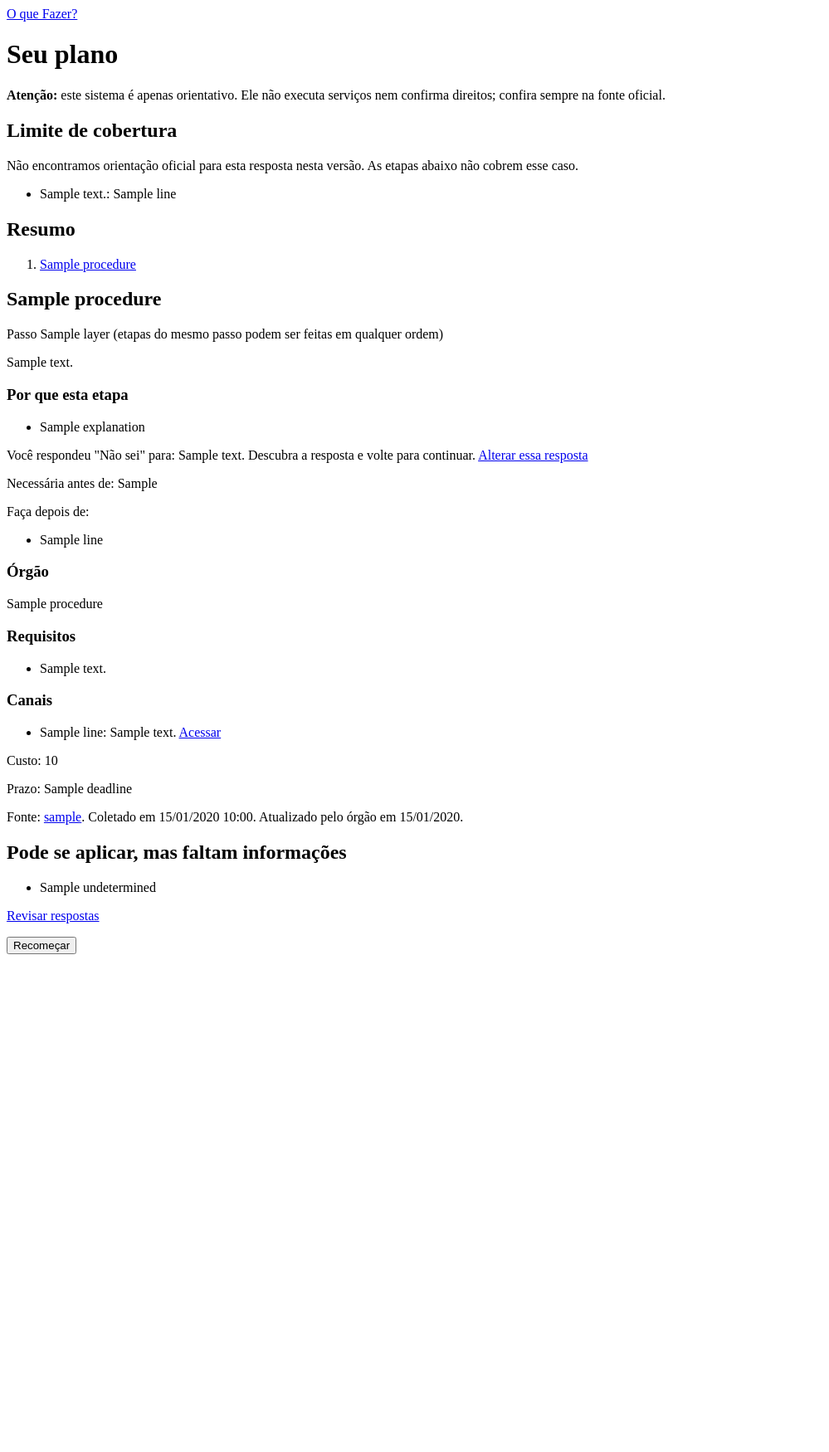
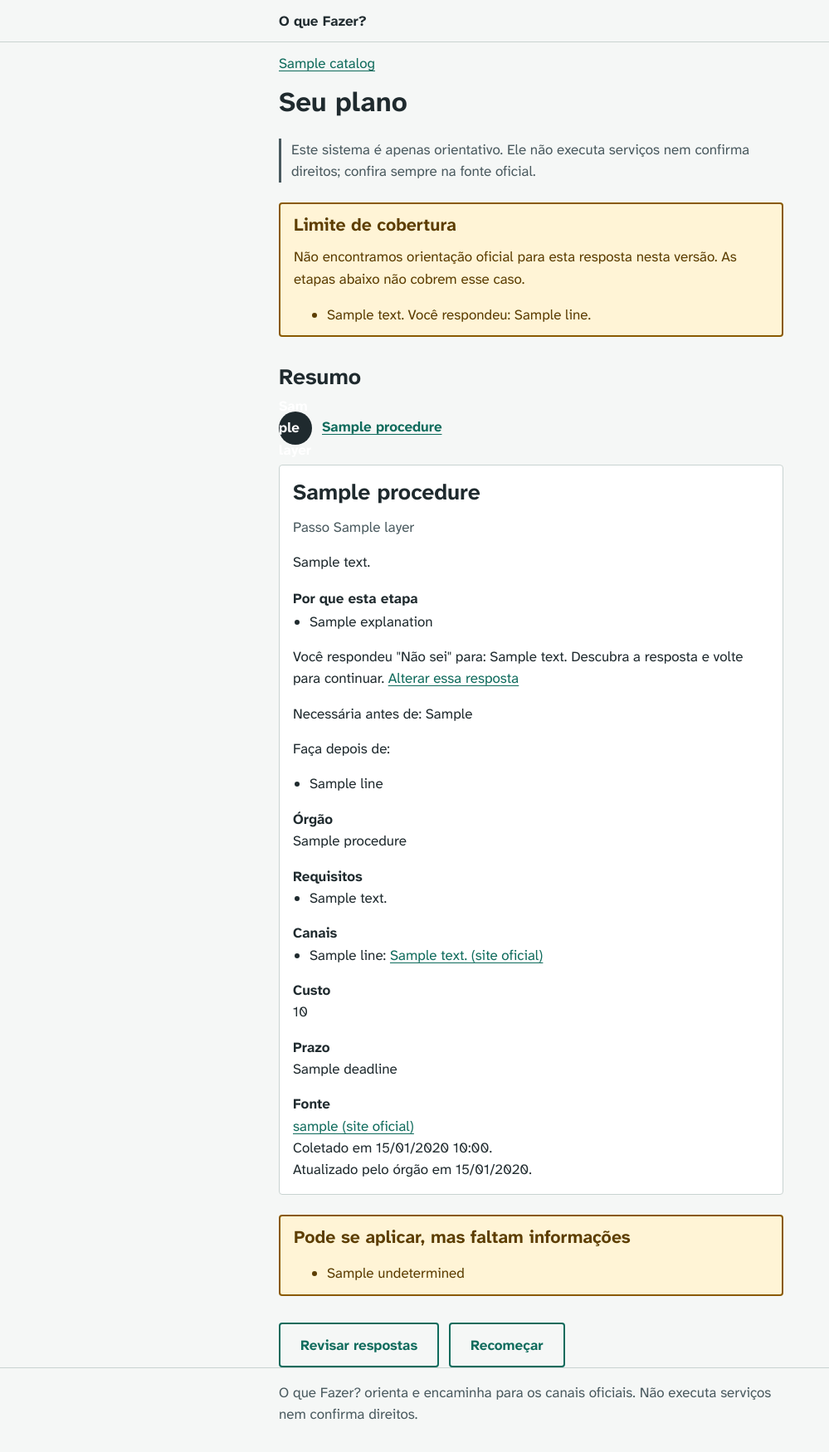
Before and after one commit to mateus-matos23/o-que-fazer, a Django app: template guidance/templates/guidance/plan.html in a window 1280 px wide. Shown: the whole page at 83% size, without its empty margins (0-999 px from the left). Before the commit the page ends 1150 px from the top, so only its background shows below. Run offline with Django 5.2, Linux system fonts and the light colour scheme; the template is opened without the code that fills it: most values are stand-ins (such as "Sample title", 1, 10 or a date in 2020); parts of the project's set-up code (start-up, migrations or seed data) failed here and were passed over.

Commit message:
feat(guidance): style the citizen flow and meet WCAG 2.2 AA checks
Rewrite the seven templates on a single own stylesheet (ADR 0004): skip
link, landmarks, h1 inside the question legend, answer progress, form
errors linked to the fieldset and focused on load, plan summary as a
route grouped by dependency layer, print styles. Verified in headless
Chromium: keyboard, focus, 320/360 px reflow, 200% zoom, 24px+ targets
and theme contrast.

```diff
--- /dev/null
+++ b/guidance/static/guidance/site.css
@@ -0,0 +1,269 @@
+/*
+ * Contraste calculado (WCAG 2.x, luminância relativa). Mínimo AA: 4,5:1 texto, 3:1 componentes e foco.
+ *   --ink #1F2A2E sobre --bg #F5F7F6 ............ 13,66:1
+ *   --ink sobre superfície #FFFFFF .............. 14,70:1  (também o contorno de foco)
+ *   --action #0F6B5C sobre --bg ................. 5,95:1   (links)
+ *   --action sobre #FFFFFF ...................... 6,41:1
+ *   #FFFFFF sobre --action (botão primário) ..... 6,41:1
+ *   --action sobre --notice-bg .................. 5,85:1   (link dentro do aviso)
+ *   --muted #4A5A5F sobre --bg .................. 6,69:1
+ *   --muted sobre #FFFFFF ....................... 7,19:1
+ *   --notice-ink #5C3D00 sobre --notice-bg ...... 9,03:1
+ *   --notice-border #8A5A00 sobre --notice-bg ... 5,41:1
+ *   --line #C9D3D1 sobre --bg ................... 1,42:1   (só decorativo: separadores e linha do
+ *     roteiro; nenhuma informação ou controle depende dele. Estado marcado usa --ink, 13,66:1)
+ */
+@font-face {
+  font-family: "Atkinson Hyperlegible Next";
+  src: url("fonts/AtkinsonHyperlegibleNext-Regular.woff2") format("woff2");
+  font-weight: 400;
+  font-style: normal;
+  font-display: swap;
+}
+@font-face {
+  font-family: "Atkinson Hyperlegible Next";
+  src: url("fonts/AtkinsonHyperlegibleNext-Bold.woff2") format("woff2");
+  font-weight: 700;
+  font-style: normal;
+  font-display: swap;
+}
+
+:root {
+  --bg: #F5F7F6;
+  --surface: #FFFFFF;
+  --ink: #1F2A2E;
+  --action: #0F6B5C;
+  --muted: #4A5A5F;
+  --line: #C9D3D1;
+  --notice-bg: #FFF4D6;
+  --notice-ink: #5C3D00;
+  --notice-border: #8A5A00;
+}
+
+*, *::before, *::after { box-sizing: border-box; }
+
+body {
+  margin: 0;
+  min-height: 100vh;
+  display: flex;
+  flex-direction: column;
+  background: var(--bg);
+  color: var(--ink);
+  font-family: "Atkinson Hyperlegible Next", system-ui, sans-serif;
+  font-size: 1.0625rem;
+  line-height: 1.55;
+  overflow-wrap: anywhere;
+}
+
+.page { max-width: 40rem; margin: 0 auto; padding: 0 1rem; }
+main { flex: 1 0 auto; width: 100%; padding-top: 1.5rem; padding-bottom: 2rem; }
+p, li, dd, dt { max-width: 65ch; }
+p { margin: 0 0 1rem; }
+
+h1, h2, h3 { line-height: 1.25; margin: 2rem 0 0.75rem; font-weight: 700; }
+h1 { font-size: 2.07rem; margin-top: 0.5rem; }
+h2 { font-size: 1.66rem; }
+h3 { font-size: 1.33rem; }
+
+a { color: var(--action); text-underline-offset: 0.2em; }
+a:hover { text-decoration-thickness: 3px; }
+:focus-visible { outline: 3px solid var(--ink); outline-offset: 2px; }
+
+.skip-link {
+  position: absolute;
+  left: 0.5rem;
+  top: -4rem;
+  padding: 0.75rem 1rem;
+  background: var(--surface);
+  color: var(--ink);
+  border: 3px solid var(--ink);
+  z-index: 10;
+}
+.skip-link:focus { top: 0.5rem; }
+
+.site-header { border-bottom: 1px solid var(--line); }
+.site-header a {
+  display: inline-block;
+  padding: 0.75rem 0;
+  min-height: 48px;
+  color: var(--ink);
+  font-weight: 700;
+  text-decoration: none;
+}
+.site-footer { border-top: 1px solid var(--line); color: var(--muted); padding-top: 1rem; padding-bottom: 2rem; }
+.site-footer p { margin: 0; }
+
+.muted { color: var(--muted); }
+.context-link { margin: 0.5rem 0 0; }
+.context-link a { display: inline-block; min-height: 24px; padding: 0.25rem 0; }
+
+/* Botões e links de ação */
+.button, button {
+  display: inline-block;
+  min-height: 48px;
+  padding: 0.75rem 1.5rem;
+  border: 2px solid var(--action);
+  border-radius: 0.25rem;
+  background: var(--action);
+  color: #FFFFFF;
+  font: inherit;
+  font-weight: 700;
+  text-align: center;
+  text-decoration: none;
+  cursor: pointer;
+}
+button.secondary, .button.secondary { background: transparent; color: var(--action); }
+.answer-form > button { width: 100%; }
+.actions { display: flex; flex-wrap: wrap; gap: 0.75rem; margin-top: 2rem; }
+.actions form { margin: 0; }
+
+/* Home */
+.situations { list-style: none; margin: 1.5rem 0 0; padding: 0; border-top: 1px solid var(--line); max-width: none; }
+.situations li { border-bottom: 1px solid var(--line); max-width: none; }
+.situations a {
+  display: block;
+  min-height: 48px;
+  padding: 0.875rem 0.25rem;
+  font-weight: 700;
+}
+
+/* Pergunta */
+.progress { color: var(--muted); margin-bottom: 0.5rem; }
+fieldset { border: 0; margin: 1rem 0; padding: 0; min-width: 0; }
+legend { padding: 0; font-size: 1.33rem; font-weight: 700; line-height: 1.25; margin-bottom: 1rem; }
+legend h1 { font-size: 1.66rem; margin: 0; }
+.choices > div > div { margin: 0; }
+.choices label, .choice {
+  display: flex;
+  align-items: center;
+  gap: 0.75rem;
+  min-height: 48px;
+  margin-bottom: 0.5rem;
+  padding: 0.75rem 1rem;
+  background: var(--surface);
+  border: 1px solid var(--line);
+  border-radius: 0.25rem;
+  cursor: pointer;
+}
+.choices input, .choice input { width: 1.5rem; height: 1.5rem; flex: none; margin: 0; accent-color: var(--action); }
+.choices label:has(input:checked), .choice:has(input:checked) {
+  border: 3px solid var(--ink);
+  padding: calc(0.75rem - 2px) calc(1rem - 2px);
+  font-weight: 700;
+}
+.has-unknown #id_answer > div:last-child { margin-top: 1.5rem; padding-top: 1rem; border-top: 1px dashed var(--muted); }
+.unknown { margin-top: 1.5rem; }
+.errors {
+  margin: 0 0 1rem;
+  padding: 0.75rem 1rem;
+  background: var(--notice-bg);
+  color: var(--notice-ink);
+  border: 2px solid var(--notice-border);
+  border-radius: 0.25rem;
+}
+.errors p { margin: 0 0 0.5rem; }
+.errors ul { margin: 0; padding-left: 1.25rem; font-weight: 700; }
+
+/* Avisos */
+.disclaimer { margin: 1.5rem 0; padding-left: 0.75rem; border-left: 3px solid var(--muted); color: var(--muted); }
+.notice {
+  margin: 1.5rem 0;
+  padding: 0.75rem 1rem;
+  background: var(--notice-bg);
+  color: var(--notice-ink);
+  border: 2px solid var(--notice-border);
+  border-radius: 0.25rem;
+}
+.notice a { color: var(--notice-ink); }
+.notice h2 { font-size: 1.33rem; margin-top: 0; }
+.notice p:last-child, .notice ul:last-child { margin-bottom: 0; }
+
+/* Roteiro (resumo do plano) */
+.route { list-style: none; margin: 1.5rem 0 0; padding: 0; max-width: none; }
+.route > li {
+  position: relative;
+  max-width: none;
+  padding: 0 0 1.5rem 3.25rem;
+}
+.route > li::before {
+  content: "";
+  position: absolute;
+  left: 1.125rem;
+  top: 0;
+  bottom: 0;
+  width: 3px;
+  background: var(--line);
+}
+.route > li:first-child::before { top: 1.125rem; }
+.route > li:last-child { padding-bottom: 0; }
+.route > li:last-child::before { bottom: auto; height: 1.125rem; }
+.route > li:only-child::before { display: none; }
+.route-number {
+  position: absolute;
+  left: 0;
+  top: 0;
+  z-index: 1;
+  width: 2.5rem;
+  height: 2.5rem;
+  display: flex;
+  align-items: center;
+  justify-content: center;
+  background: var(--ink);
+  color: #FFFFFF;
+  border-radius: 50%;
+  font-weight: 700;
+}
+.route-items { list-style: none; margin: 0; padding: 0; }
+.route-items li { margin: 0; }
+.route-items a { display: inline-block; min-height: 40px; padding: 0.35rem 0; font-weight: 700; }
+.route-note { margin: 0; color: var(--muted); }
+
+/* Etapas */
+.step {
+  margin: 1.5rem 0;
+  padding: 1rem;
+  background: var(--surface);
+  border: 1px solid var(--line);
+  border-radius: 0.25rem;
+}
+.step h2 { margin-top: 0; }
+.step h3 { font-size: 1.0625rem; margin: 1.25rem 0 0.25rem; }
+.step ul { margin: 0 0 1rem; padding-left: 1.25rem; }
+dl { margin: 1rem 0 0; }
+dt { font-weight: 700; margin-top: 1rem; }
+dd { margin: 0; }
+dd ul { margin: 0; padding-left: 1.25rem; }
+.not-informed { color: var(--muted); }
+
+/* Revisão */
+.answers { list-style: none; margin: 1.5rem 0 0; padding: 0; border-top: 1px solid var(--line); max-width: none; }
+.answers li { padding: 1rem 0.25rem; border-bottom: 1px solid var(--line); max-width: none; }
+.answers p { margin: 0 0 0.25rem; }
+.answers p:nth-child(2) { font-weight: 700; }
+.answers a { display: inline-block; min-height: 40px; padding: 0.5rem 0; }
+
+@media (prefers-reduced-motion: reduce) {
+  *, *::before, *::after { animation: none !important; transition: none !important; scroll-behavior: auto !important; }
+}
+
+@media (min-width: 40rem) {
+  .answer-form > button { width: auto; min-width: 12rem; }
+}
+
+@media print {
+  body { background: #FFFFFF; font-size: 12pt; }
+  .skip-link, .site-header, .site-footer, .actions, button, .context-link { display: none !important; }
+  .step { break-inside: avoid; border-color: #000000; }
+  .route > li { break-inside: avoid; }
+  a { color: #000000; }
+  a[href^="http"]::after { content: " (" attr(href) ")"; overflow-wrap: anywhere; }
+}
+
+.visually-hidden {
+  position: absolute;
+  width: 1px;
+  height: 1px;
+  overflow: hidden;
+  clip-path: inset(50%);
+  white-space: nowrap;
+}
--- a/guidance/templates/guidance/base.html
+++ b/guidance/templates/guidance/base.html
@@ -1,14 +1,21 @@
-<!doctype html>
+{% load static %}<!doctype html>
 <html lang="pt-BR">
 <head>
   <meta charset="utf-8">
   <meta name="viewport" content="width=device-width, initial-scale=1">
   <title>{% block title %}O que Fazer?{% endblock %}</title>
+  <link rel="stylesheet" href="{% static 'guidance/site.css' %}">
 </head>
 <body>
-  <header><a href="{% url 'guidance:situation_list' %}">O que Fazer?</a></header>
-  <main>
+  <a class="skip-link" href="#conteudo">Pular para o conteúdo</a>
+  <header class="site-header">
+    <div class="page"><a href="{% url 'guidance:situation_list' %}">O que Fazer?</a></div>
+  </header>
+  <main id="conteudo" class="page" tabindex="-1">
     {% block content %}{% endblock %}
   </main>
+  <footer class="site-footer">
+    <div class="page"><p>O que Fazer? orienta e encaminha para os canais oficiais. Não executa serviços nem confirma direitos.</p></div>
+  </footer>
 </body>
 </html>
--- a/guidance/templates/guidance/error.html
+++ b/guidance/templates/guidance/error.html
@@ -1,7 +1,7 @@
 {% extends "guidance/base.html" %}
 {% block title %}Erro - O que Fazer?{% endblock %}
 {% block content %}
-<h1>Algo deu errado</h1>
-<p>{{ message }}</p>
-<p><a href="{% url 'guidance:situation_list' %}">Voltar ao início</a></p>
+<h1>Não foi possível continuar</h1>
+<div class="notice"><p>{{ message }}</p></div>
+<p><a class="button" href="{% url 'guidance:situation_list' %}">Voltar ao início</a></p>
 {% endblock %}
--- a/guidance/templates/guidance/plan.html
+++ b/guidance/templates/guidance/plan.html
@@ -1,15 +1,16 @@
 {% extends "guidance/base.html" %}
-{% block title %}Seu plano - O que Fazer?{% endblock %}
+{% block title %}Seu plano - {{ catalog.situation_title }} - O que Fazer?{% endblock %}
 {% block content %}
+<p class="context-link"><a href="{% url 'guidance:question' catalog.situation_slug %}">{{ catalog.situation_title }}</a></p>
 <h1>Seu plano</h1>
-<p><strong>Atenção:</strong> este sistema é apenas orientativo. Ele não executa serviços nem confirma direitos; confira sempre na fonte oficial.</p>
+<p class="disclaimer">Este sistema é apenas orientativo. Ele não executa serviços nem confirma direitos; confira sempre na fonte oficial.</p>
 
 {% if uncovered %}
-<section id="limite-de-cobertura">
+<section id="limite-de-cobertura" class="notice">
   <h2>Limite de cobertura</h2>
   <p>Não encontramos orientação oficial para esta resposta nesta versão. As etapas abaixo não cobrem esse caso.</p>
   <ul>
-    {% for line in uncovered %}<li>{{ line.question_text }}: {{ line.option_label }}</li>{% endfor %}
+    {% for line in uncovered %}<li>{{ line.question_text }} Você respondeu: {{ line.option_label }}.</li>{% endfor %}
   </ul>
 </section>
 {% endif %}
@@ -17,18 +18,27 @@
 {% if steps %}
 <nav aria-label="Resumo do plano">
   <h2>Resumo</h2>
-  <ol>
-    {% for item in steps %}
+  {% regroup steps by step.layer as layers %}
+  <ol class="route">
+    {% for group in layers %}
+    <li>
+      <span class="route-number"><span class="visually-hidden">Passo </span>{{ group.grouper }}</span>
+      <ul class="route-items">
+        {% for item in group.list %}
         <li><a href="#etapa-{{ item.step.procedure.slug }}">{{ item.step.procedure.title }}</a></li>
+        {% endfor %}
+      </ul>
+      {% if group.list|length > 1 %}<p class="route-note">Podem ser feitas em qualquer ordem</p>{% endif %}
+    </li>
     {% endfor %}
   </ol>
 </nav>
 
 {% for item in steps %}
 {% with step=item.step procedure=item.step.procedure %}
-<section id="etapa-{{ procedure.slug }}" data-slug="{{ procedure.slug }}">
+<article id="etapa-{{ procedure.slug }}" class="step" data-slug="{{ procedure.slug }}">
   <h2>{{ procedure.title }}</h2>
-  <p>Passo {{ step.layer }} (etapas do mesmo passo podem ser feitas em qualquer ordem)</p>
+  <p class="muted">Passo {{ step.layer }}</p>
   <p>{{ procedure.description }}</p>
 
   {% if step.reasons %}
@@ -51,37 +61,44 @@
   </ul>
   {% endif %}
 
-  <h3>Órgão</h3>
-  <p>{{ procedure.agency_name }}</p>
+  <dl>
+    <dt>Órgão</dt>
+    <dd>{{ procedure.agency_name }}</dd>
 
-  <h3>Requisitos</h3>
+    <dt>Requisitos</dt>
+    <dd>
       {% if procedure.requirements %}
       <ul>
         {% for requirement in procedure.requirements %}<li>{{ requirement.description }}</li>{% endfor %}
       </ul>
-  {% else %}
-  <p>Não informado</p>
-  {% endif %}
+      {% else %}<span class="not-informed">Não informado</span>{% endif %}
+    </dd>
 
-  <h3>Canais</h3>
+    <dt>Canais</dt>
+    <dd>
       {% if item.channels %}
       <ul>
         {% for line in item.channels %}
-    <li>{{ line.kind_label }}: {{ line.channel.description }}
-      {% if line.channel.url %}<a href="{{ line.channel.url }}" rel="noopener">Acessar</a>{% endif %}</li>
+        <li>{{ line.kind_label }}: {% if line.channel.url %}<a href="{{ line.channel.url }}" rel="noopener">{{ line.channel.description }} (site oficial)</a>{% else %}{{ line.channel.description }}{% endif %}</li>
         {% endfor %}
       </ul>
-  {% else %}
-  <p>Não informado</p>
-  {% endif %}
+      {% else %}<span class="not-informed">Não informado</span>{% endif %}
+    </dd>
 
-  <p>Custo: {% if item.costs %}{{ item.costs|join:"; " }}{% else %}Não informado{% endif %}</p>
-  <p>Prazo: {% if item.deadlines %}{{ item.deadlines|join:"; " }}{% else %}Não informado{% endif %}</p>
+    <dt>Custo</dt>
+    <dd>{% if item.costs %}{{ item.costs|join:"; " }}{% else %}<span class="not-informed">Não informado</span>{% endif %}</dd>
 
-  <p>Fonte: <a href="{{ procedure.citation.source_url }}" rel="noopener">{{ procedure.citation.source_slug }}</a>.
-    Coletado em {{ procedure.citation.fetched_at|date:"d/m/Y H:i" }}.
-    Atualizado pelo órgão em {% if procedure.citation.declared_updated_at %}{{ procedure.citation.declared_updated_at|date:"d/m/Y" }}{% else %}Não informado{% endif %}.</p>
-</section>
+    <dt>Prazo</dt>
+    <dd>{% if item.deadlines %}{{ item.deadlines|join:"; " }}{% else %}<span class="not-informed">Não informado</span>{% endif %}</dd>
+
+    <dt>Fonte</dt>
+    <dd>
+      <a href="{{ procedure.citation.source_url }}" rel="noopener">{{ procedure.citation.source_slug }} (site oficial)</a><br>
+      Coletado em {{ procedure.citation.fetched_at|date:"d/m/Y H:i" }}.<br>
+      Atualizado pelo órgão em {% if procedure.citation.declared_updated_at %}{{ procedure.citation.declared_updated_at|date:"d/m/Y" }}{% else %}<span class="not-informed">Não informado</span>{% endif %}.
+    </dd>
+  </dl>
+</article>
 {% endwith %}
 {% endfor %}
 {% elif not undetermined %}
@@ -89,7 +106,7 @@
 {% endif %}
 
 {% if undetermined %}
-<section>
+<section class="notice">
   <h2>Pode se aplicar, mas faltam informações</h2>
   <ul>
     {% for title in undetermined %}<li>{{ title }}</li>{% endfor %}
@@ -97,9 +114,11 @@
 </section>
 {% endif %}
 
-<p><a href="{% url 'guidance:review' catalog.situation_slug %}">Revisar respostas</a></p>
+<div class="actions">
+  <a class="button secondary" href="{% url 'guidance:review' catalog.situation_slug %}">Revisar respostas</a>
   <form method="post" action="{% url 'guidance:restart' catalog.situation_slug %}">
     {% csrf_token %}
-  <button type="submit">Recomeçar</button>
+    <button type="submit" class="secondary">Recomeçar</button>
   </form>
+</div>
 {% endblock %}
--- a/guidance/templates/guidance/situation_list.html
+++ b/guidance/templates/guidance/situation_list.html
@@ -2,7 +2,8 @@
 {% block title %}O que aconteceu? - O que Fazer?{% endblock %}
 {% block content %}
 <h1>O que aconteceu?</h1>
-<ul>
+<p>Escolha a situação mais próxima da sua. Este site orienta os próximos passos e indica onde resolver; ele não executa serviços.</p>
+<ul class="situations">
   {% for situation in situations %}
   <li><a href="{% url 'guidance:question' situation.slug %}">{{ situation.title }}</a></li>
   {% empty %}
--- a/guidance/views.py
+++ b/guidance/views.py
@@ -60,7 +60,7 @@
         if current is None:
             return redirect("guidance:plan", slug=slug)
         form = AnswerForm(current, initial_answer=facts.get(current.slug))
-    context = {"catalog": catalog, "question": current, "form": form, "has_answers": bool(facts)}
+    context = {"catalog": catalog, "question": current, "form": form, "answer_count": len(facts)}
     return render(request, "guidance/question.html", context)
 
 
@@ -188,7 +188,7 @@
             return _see_other(reverse("guidance:question", args=[slug]))  # recalcula (invariante 8)
     else:
         form = AnswerForm(current, initial_answer=facts.get(current.slug))
-    context = {"catalog": catalog, "question": current, "form": form, "has_answers": bool(facts)}
+    context = {"catalog": catalog, "question": current, "form": form, "answer_count": len(facts)}
     return render(request, "guidance/question.html", context)
 
 
```
Also changed, not shown: guidance/templates/guidance/_answer_form.html (+15 -8 lines), guidance/templates/guidance/question.html (+4 -5 lines), guidance/templates/guidance/review.html (+4 -3 lines), guidance/tests/test_views_plan.py (+8 -4 lines), guidance/tests/test_views_presentation.py (added, +85 -0 lines). Lines whose indentation alone changed are shown as unchanged.
